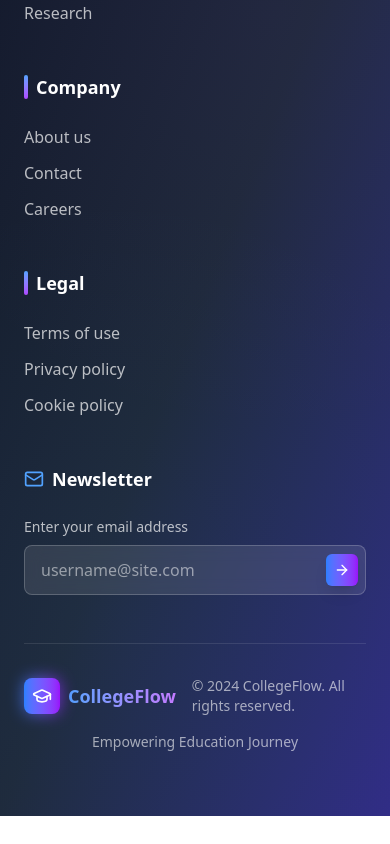
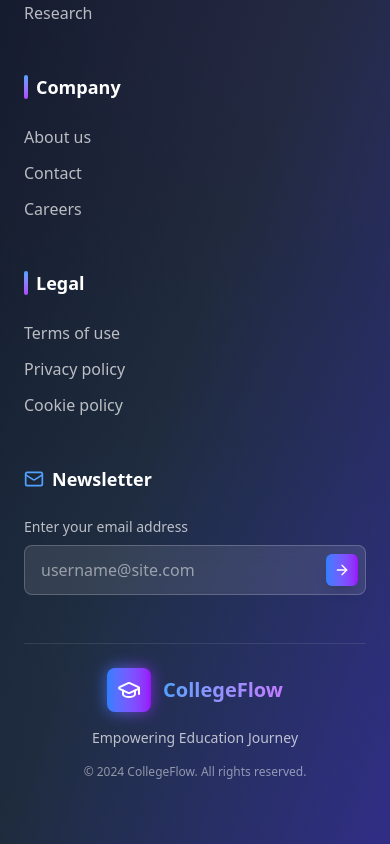
Before and after one commit to Abubokkor98/collegeFlow-client, a React (Vite) app: page / in a window 390 px wide. Shown: the part 4045-4889 px from the top of the page. Before the commit the page ends 4861 px from the top, so only its background shows below. Built offline with nearby package versions, Linux system fonts and the light colour scheme; no server answers.

Commit message:
feat: enhance Footer component with mobile-first design and improved layout for better user experience

```diff
--- a/src/components/shared/Footer.jsx
+++ b/src/components/shared/Footer.jsx
@@ -126,13 +126,41 @@ export default function Footer() {
 
         </div>
 
-        {/* Bottom Section */}
-        <div className="border-t border-white/10 pt-8">
-          <div className="flex flex-col md:flex-row items-center justify-between space-y-4 md:space-y-0">
+        {/* Bottom Section - Mobile First Design */}
+        <div className="border-t border-white/10 pt-6 md:pt-8">
+
+          {/* Mobile Layout - Centered and Stacked */}
+          <div className="flex flex-col items-center text-center space-y-4 md:hidden">
+            {/* Logo */}
+            <div className="flex items-center justify-center space-x-3">
+              <div className="relative">
+                <div className="absolute inset-0 bg-gradient-to-r from-blue-500 to-purple-600 rounded-lg blur opacity-75"></div>
+                <div className="relative bg-gradient-to-r from-blue-500 to-purple-600 p-2.5 rounded-lg">
+                  <GraduationCap className="h-6 w-6 text-white" />
+                </div>
+              </div>
+              <span className="text-xl font-bold bg-gradient-to-r from-blue-400 to-purple-400 bg-clip-text text-transparent">
+                CollegeFlow
+              </span>
+            </div>
+
+            {/* Tagline */}
+            <p className="text-white/70 text-sm font-medium">
+              Empowering Education Journey
+            </p>
+
+            {/* Copyright */}
+            <p className="text-white/50 text-xs">
+              © 2024 CollegeFlow. All rights reserved.
+            </p>
+          </div>
+
+          {/* Desktop Layout - Horizontal */}
+          <div className="hidden md:flex md:items-center md:justify-between">
 
             {/* Logo and Copyright */}
             <div className="flex items-center space-x-4">
-              <div className="flex items-center space-x-2">
+              <div className="flex items-center space-x-3">
                 <div className="relative">
                   <div className="absolute inset-0 bg-gradient-to-r from-blue-500 to-purple-600 rounded-lg blur opacity-75"></div>
                   <div className="relative bg-gradient-to-r from-blue-500 to-purple-600 p-2 rounded-lg">
@@ -143,20 +171,23 @@ export default function Footer() {
                   CollegeFlow
                 </span>
               </div>
-              <div className="hidden md:block w-px h-6 bg-white/20"></div>
+
+              <div className="w-px h-6 bg-white/20"></div>
+
               <p className="text-white/60 text-sm">
                 © 2024 CollegeFlow. All rights reserved.
               </p>
             </div>
 
-            {/* Social Links or Additional Info */}
-            <div className="flex items-center space-x-6">
+            {/* Tagline */}
+            <div className="flex items-center">
               <span className="text-white/60 text-sm">
                 Empowering Education Journey
               </span>
             </div>
 
           </div>
+
         </div>
       </div>
     </footer>
```
